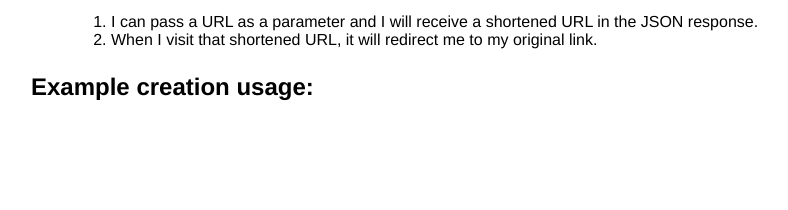
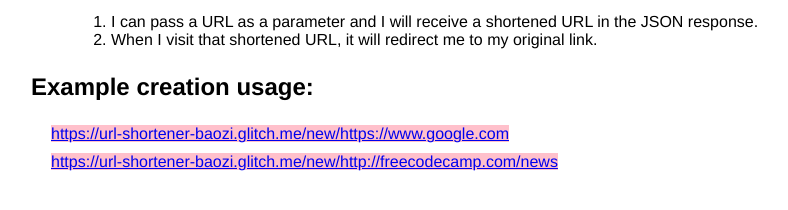
Before and after one commit to xueliu2260/glitch-url-shortener, a website: page views/index.html in a window 1280 px wide. Shown: the part 104-314 px from the top of the page, without its empty margins (54-842 px from the left). Drawn offline with nearby package versions, Linux system fonts and the light colour scheme.

Commit message:
Checkpoint

```diff
--- a/public/style.css
+++ b/public/style.css
@@ -7,13 +7,19 @@
 * {
   box-sizing: border-box;
   margin-left:20px;
+
 }
-
+.link{
+  margin-top:10px;
+  display:block;
+}
 body {
   font-family: helvetica, arial, sans-serif;
   margin: 25px;
 }
-
+.high-light{
+  background-color:pink;
+}
 h1 {
   font-weight: bold;
 }
--- a/views/index.html
+++ b/views/index.html
@@ -34,7 +34,8 @@
       </ol>
       </div>
       <h3>Example creation usage:</h3>
-      <link></>
+      <a class="link" href="https://url-shortener-baozi.glitch.me/new/https://www.google.com"><span class="high-light">https://url-shortener-baozi.glitch.me/new/https://www.google.com</span></a>
+      <a class="link" href="https://url-shortener-baozi.glitch.me/new/http://freecodecamp.com/news"><span class="high-light">https://url-shortener-baozi.glitch.me/new/http://freecodecamp.com/news</span></a>
     </main>
 
 
```
